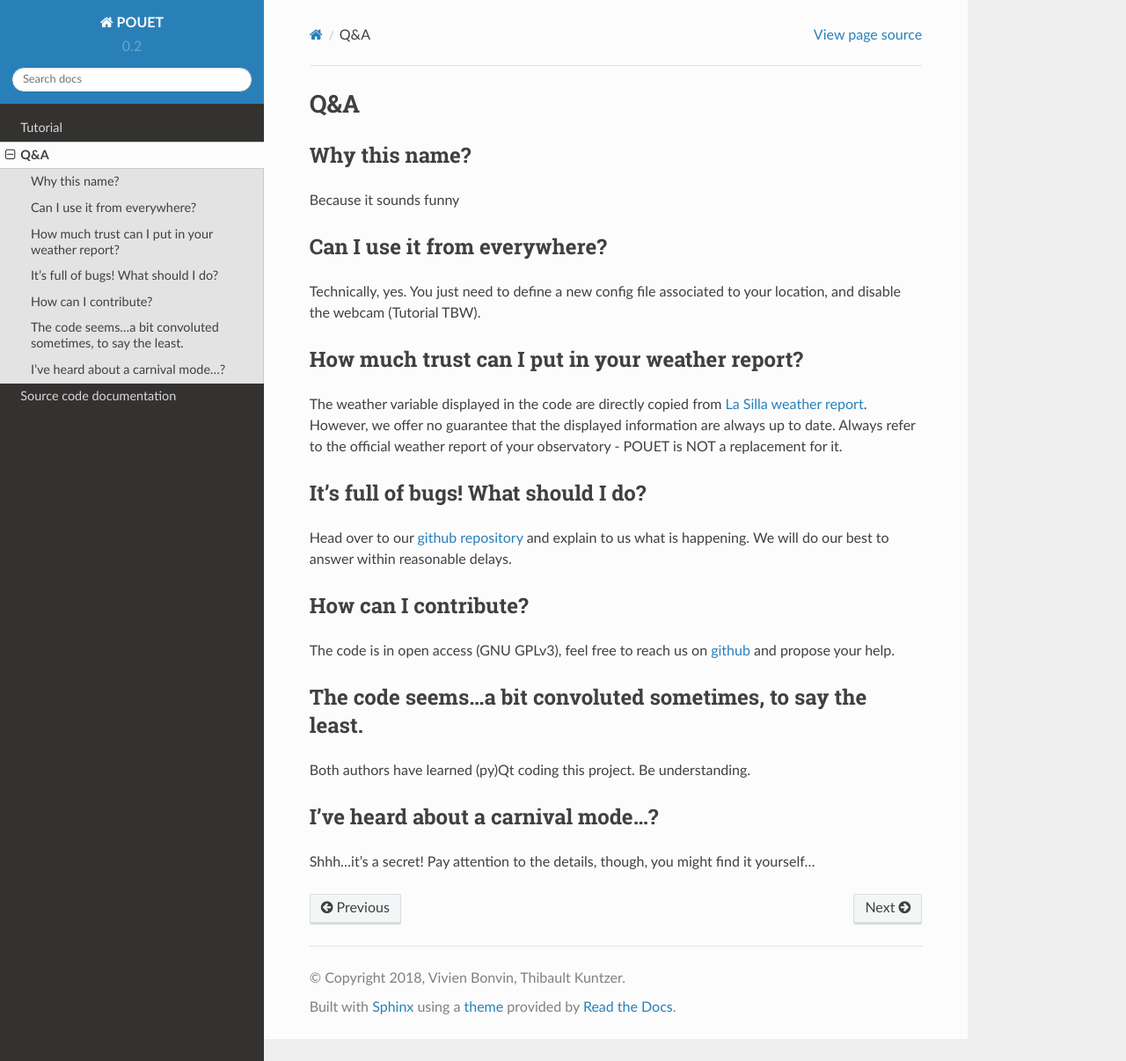
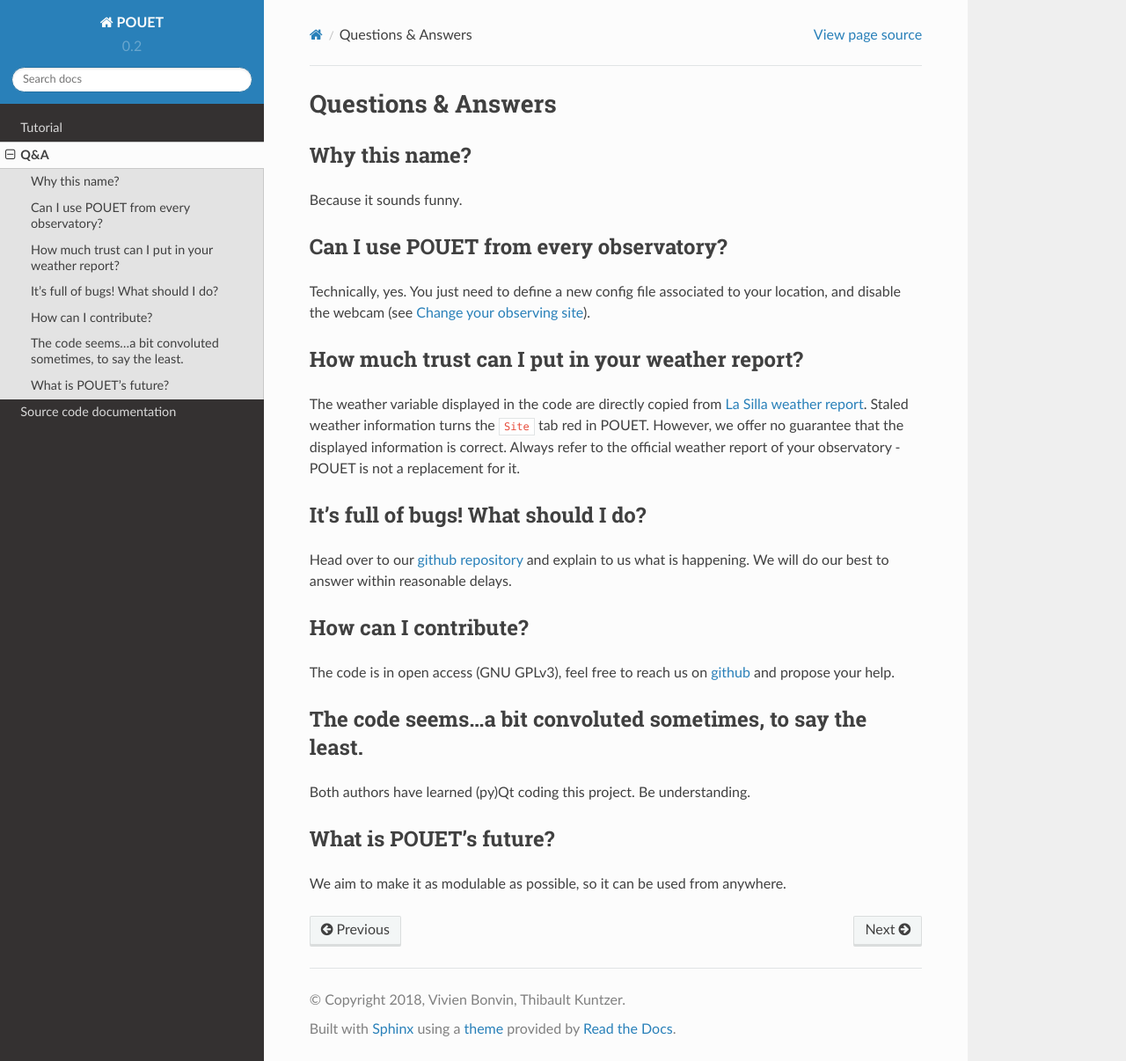
Before and after one commit to vbonvin/POUET, a Sphinx documentation site: the page built from docs/source/QandA.rst, in a window 1280 px wide and 1206 px high. Shown: the whole window at 88% size. Built offline with Sphinx 7.4.7 and the Read the Docs theme 2.0.0, drawn with Linux system fonts in a browser that asks for light colours; pages that are not in the unit, such as notebooks, are missing from menus.

Commit message:
Improving QandA page. Closed #47

```diff
--- a/docs/source/QandA.rst
+++ b/docs/source/QandA.rst
@@ -1,24 +1,24 @@
-***
-Q&A
-***
+*******************
+Questions & Answers
+*******************
 
 
 Why this name?
 **************
 
-Because it sounds funny
+Because it sounds funny.
 
 
-Can I use it from everywhere?
-*****************************
+Can I use POUET from every observatory?
+***************************************
 
-Technically, yes. You just need to define a new config file associated to your location, and disable the webcam (Tutorial TBW).
+Technically, yes. You just need to define a new config file associated to your location, and disable the webcam (see :ref:`customsite`).
 
 
 How much trust can I put in your weather report?
 ************************************************
 
-The weather variable displayed in the code are directly copied from `La Silla weather report <http://www.ls.eso.org/lasilla/dimm/meteo.last>`_. However, we offer no guarantee that the displayed information are always up to date. Always refer to the official weather report of your observatory - POUET is NOT a replacement for it.
+The weather variable displayed in the code are directly copied from `La Silla weather report <http://www.ls.eso.org/lasilla/dimm/meteo.last>`_. Staled weather information turns the ``Site`` tab red in POUET. However, we offer no guarantee that the displayed information is correct. Always refer to the official weather report of your observatory - POUET is not a replacement for it.
 
 
 It's full of bugs! What should I do?
@@ -39,7 +39,7 @@ The code seems...a bit convoluted sometimes, to say the least.
 Both authors have learned (py)Qt coding this project. Be understanding.
 
 
-I've heard about a carnival mode...?
-************************************
+What is POUET's future?
+***********************
 
-Shhh...it's a secret! Pay attention to the details, though, you might find it yourself...
+We aim to make it as modulable as possible, so it can be used from anywhere.
--- a/docs/source/tutorial/advanced_newsite.rst
+++ b/docs/source/tutorial/advanced_newsite.rst
@@ -2,3 +2,5 @@
 
 Change your observing site
 ==========================
+
+To be written...
```
